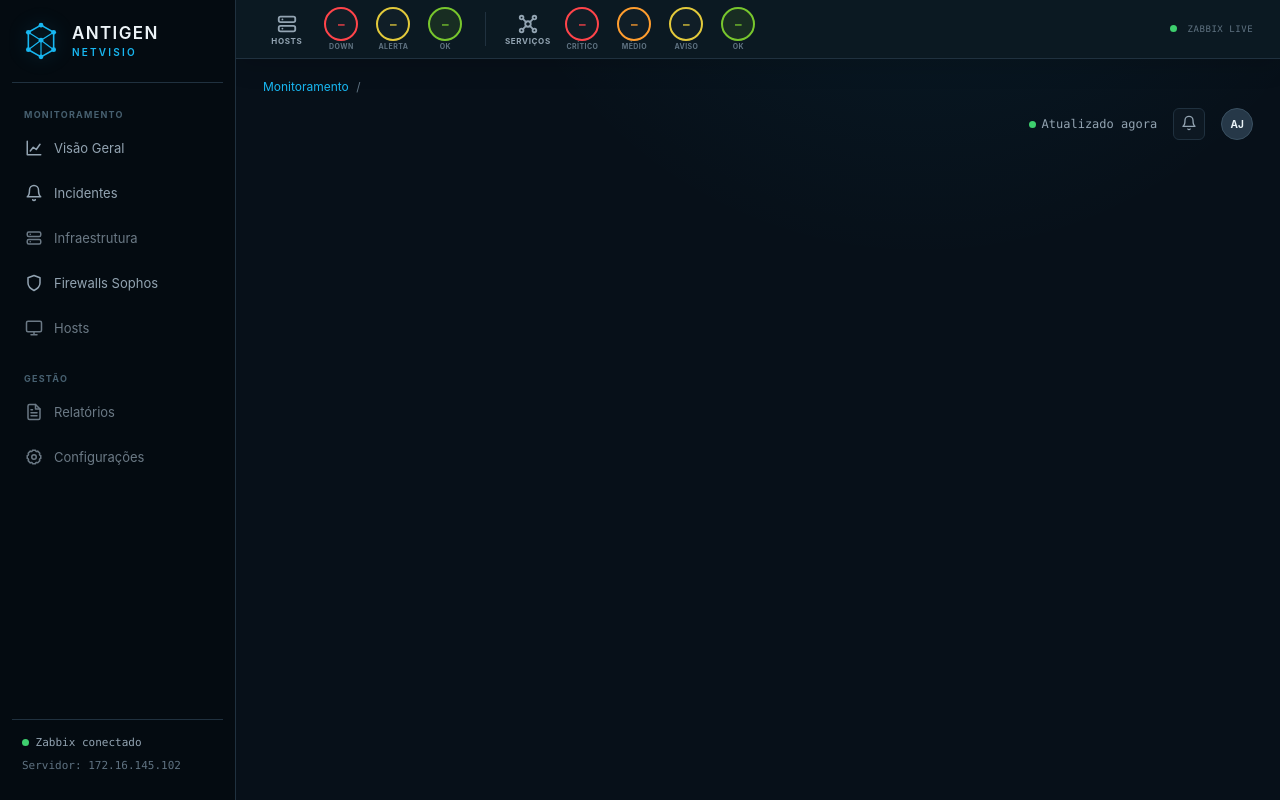
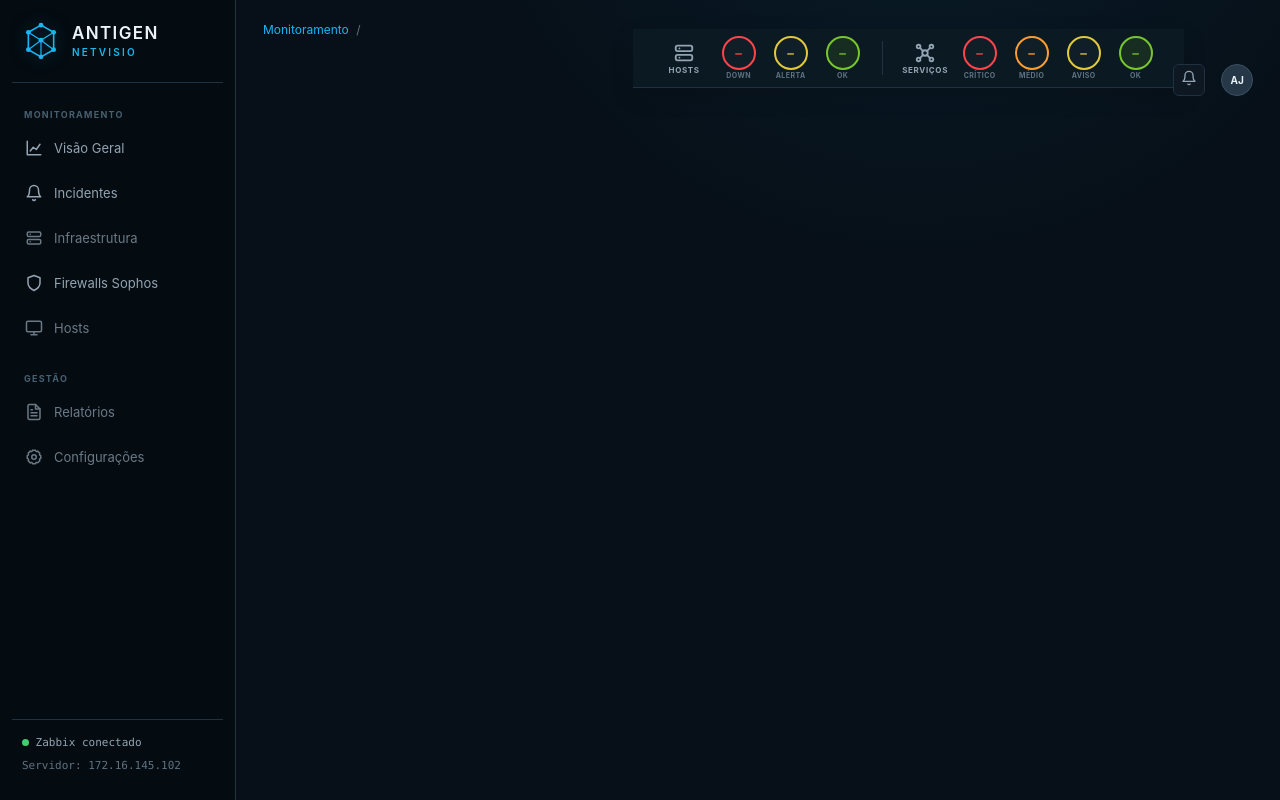
Before and after one commit to juniorkalvin7/immunity-dashboard, a Flask app: template templates/base.html in a window 1280 px wide. Run offline with Flask 3, Linux system fonts and the light colour scheme; the template is opened without the code that fills it, so the values that code supplies are empty.

Commit message:
Compact operations strip into page header in templates/base.html

```diff
--- a/templates/base.html
+++ b/templates/base.html
@@ -6,7 +6,7 @@
 <title>Antigen Netviso — {% block title %}Painel{% endblock %}</title>
 <link rel="stylesheet" href="{{ url_for('static', filename='css/dashboard.css') }}">
 </head>
-<body>
+<body class="page-{{ active_page }}">
 <div class="shell">
   <nav class="sidebar">
     <div class="brand">
@@ -37,6 +37,13 @@
   </nav>
 
   <main>
+    <div class="breadcrumb">{% block breadcrumb %}Monitoramento{% endblock %} <span class="sep">/</span> {% block breadcrumb_current %}{% endblock %}</div>
+    <header class="page-header-row">
+      <div>
+        <h1>{% block page_title %}{% endblock %}</h1>
+        <span class="page-sub">{% block page_sub %}{% endblock %}</span>
+      </div>
+      <div class="header-actions">
         <section class="operations-strip" aria-label="Resumo operacional">
           <div class="strip-group">
             <span class="strip-group-icon"><span data-icon="server"></span><small>HOSTS</small></span>
@@ -52,16 +59,7 @@
             <span class="strip-count is-warning" title="Serviços em aviso"><strong id="bar-svc-warning">–</strong><small>AVISO</small></span>
             <span class="strip-count is-ok" title="Itens monitorados sem problema"><strong id="bar-svc-ok">–</strong><small>OK</small></span>
           </div>
-      <span class="strip-source"><span class="dot dot-ok"></span> ZABBIX LIVE</span>
         </section>
-    <div class="breadcrumb">{% block breadcrumb %}Monitoramento{% endblock %} <span class="sep">/</span> {% block breadcrumb_current %}{% endblock %}</div>
-    <header class="page-header-row">
-      <div>
-        <h1>{% block page_title %}{% endblock %}</h1>
-        <span class="page-sub">{% block page_sub %}{% endblock %}</span>
-      </div>
-      <div class="header-actions">
-        <span class="live-indicator"><span id="live-dot" class="dot dot-ok"></span> <span id="last-update">Atualizado agora</span></span>
         <button class="icon-btn" type="button" title="Notificações" id="notif-btn">
           <span class="icon-slot" data-icon="bell"></span>
           <span class="notif-badge" id="notif-badge" hidden>0</span>
```
Lines whose indentation alone changed are shown as unchanged.
